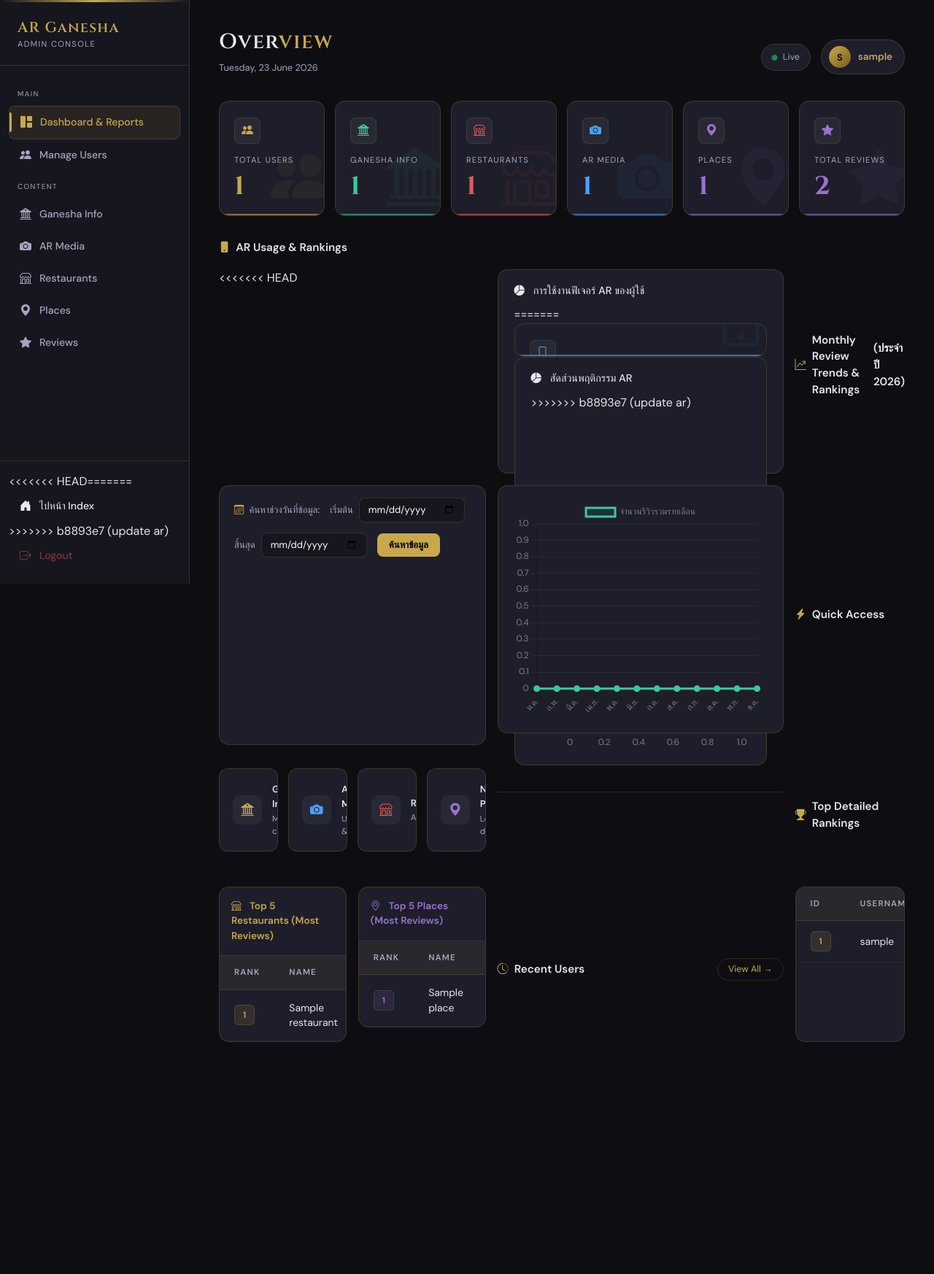
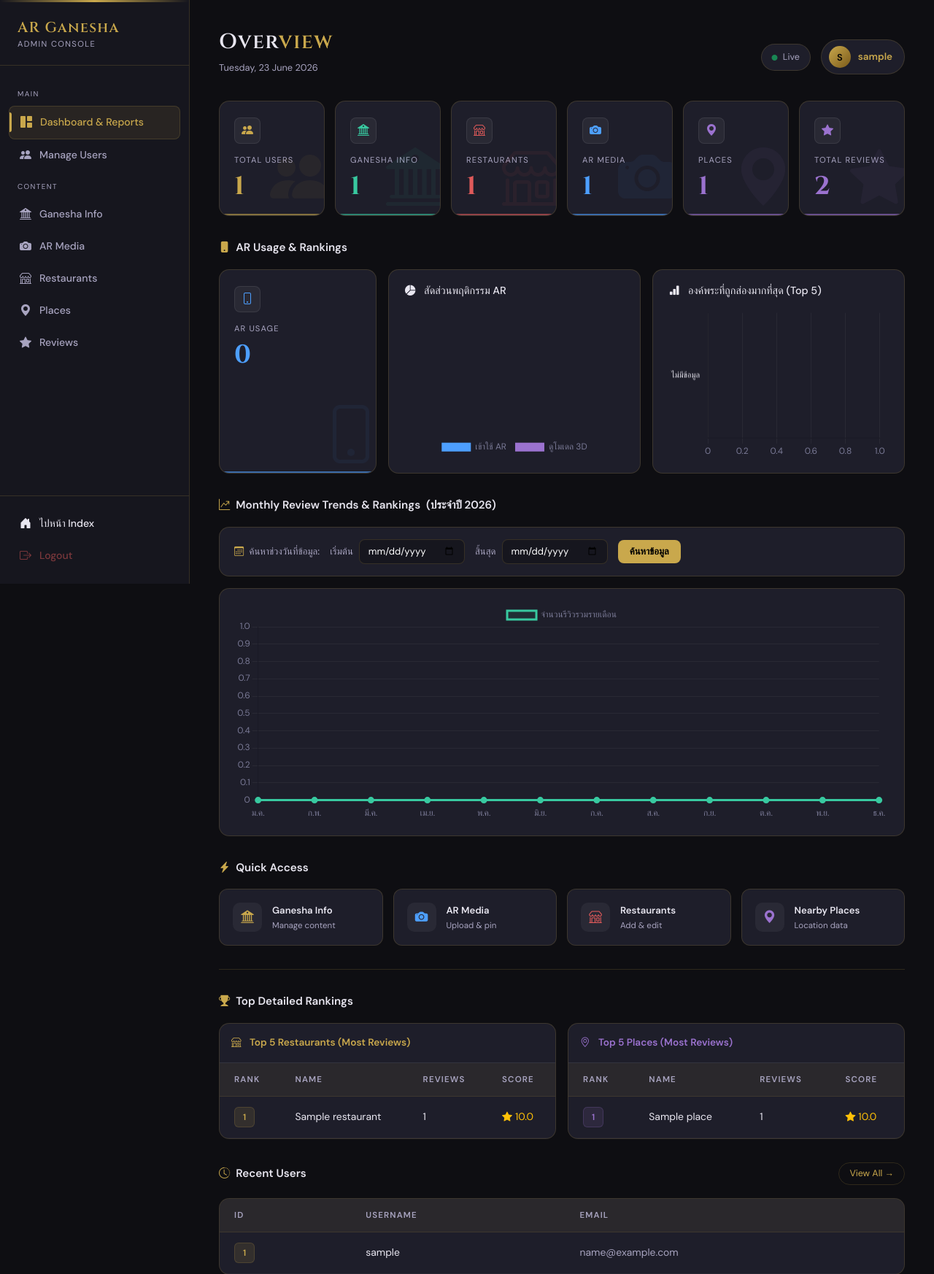
Before and after one commit to tawanblu/AR_Genasha, a PHP site: page /Backend/dashboard.php in a window 1280 px wide. Shown: the top 1746 px of the page at 73% size. Before the commit the page ends 1428 px from the top, so only its background shows below. Run offline with PHP 8.4, Linux system fonts and the light colour scheme; the visitor is signed in with stand-in values (Sample User, id 1); tables that the repository leaves empty or names only in its code hold one stand-in row (values such as "Sample post"); data that the repository does not hold is empty.

Commit message:
อัปเดตระบบ AR และหน้าเว็บไซต์1ฃ

```diff
--- a/Backend/dashboard.php
+++ b/Backend/dashboard.php
@@ -10,7 +10,7 @@ if (!isset($_SESSION['username']) || !isset($_SESSION['role']) || $_SESSION['rol
 
 $adminNav = basename($_SERVER['PHP_SELF']);
 
-function getCount(mysqli $conn, string $sql)
+function getCount($conn, $sql)
 {
     $result = $conn->query($sql);
     if (!$result) {
@@ -808,8 +808,7 @@ $json_m_data = json_encode($chart_data);
             </a>
         </nav>
         <div class="sidebar-footer">
-            <<<<<<< HEAD=======<a href="../index.php" class="nav-link"><i class="bi bi-house-door-fill"></i> ไปหน้า Index</a>
-                >>>>>>> b8893e7 (update ar)
+            <a href="../index.php" class="nav-link"><i class="bi bi-house-door-fill"></i> ไปหน้า Index</a>
             <a href="logout.php" class="nav-link logout"><i class="bi bi-box-arrow-right"></i> Logout</a>
         </div>
     </aside>
@@ -872,11 +871,6 @@ $json_m_data = json_encode($chart_data);
             <div class="section-title"><i class="bi bi-phone-fill"></i> AR Usage & Rankings</div>
         </div>
         <div class="ar-dashboard-row anim anim-6">
-            <<<<<<< HEAD
-
-                <div class="chart-box">
-                <h5><i class="bi bi-pie-chart-fill me-2"></i> การใช้งานฟีเจอร์ AR ของผู้ใช้</h5>
-                =======
             <div class="stat-card c-blue" style="height: 280px;">
                 <div class="stat-icon-wrap"><i class="bi bi-phone"></i></div>
                 <div class="stat-label">AR Usage</div>
@@ -885,17 +879,12 @@ $json_m_data = json_encode($chart_data);
             </div>
             <div class="chart-box">
                 <h5><i class="bi bi-pie-chart-fill me-2"></i> สัดส่วนพฤติกรรม AR</h5>
-                    >>>>>>> b8893e7 (update ar)
                 <div class="chart-container-inner">
                     <canvas id="arUsageChart"></canvas>
                 </div>
             </div>
             <div class="chart-box">
-                    <<<<<<< HEAD
-                        <h5><i class="bi bi-bar-chart-fill me-2"></i> โมเดลองค์พระที่ถูกดูมากที่สุด </h5>
-                        =======
                 <h5><i class="bi bi-bar-chart-fill me-2"></i> องค์พระที่ถูกส่องมากที่สุด (Top 5)</h5>
-                        >>>>>>> b8893e7 (update ar)
                 <div class="chart-container-inner">
                     <canvas id="arBarChart"></canvas>
                 </div>
```
Lines whose indentation alone changed are shown as unchanged.
